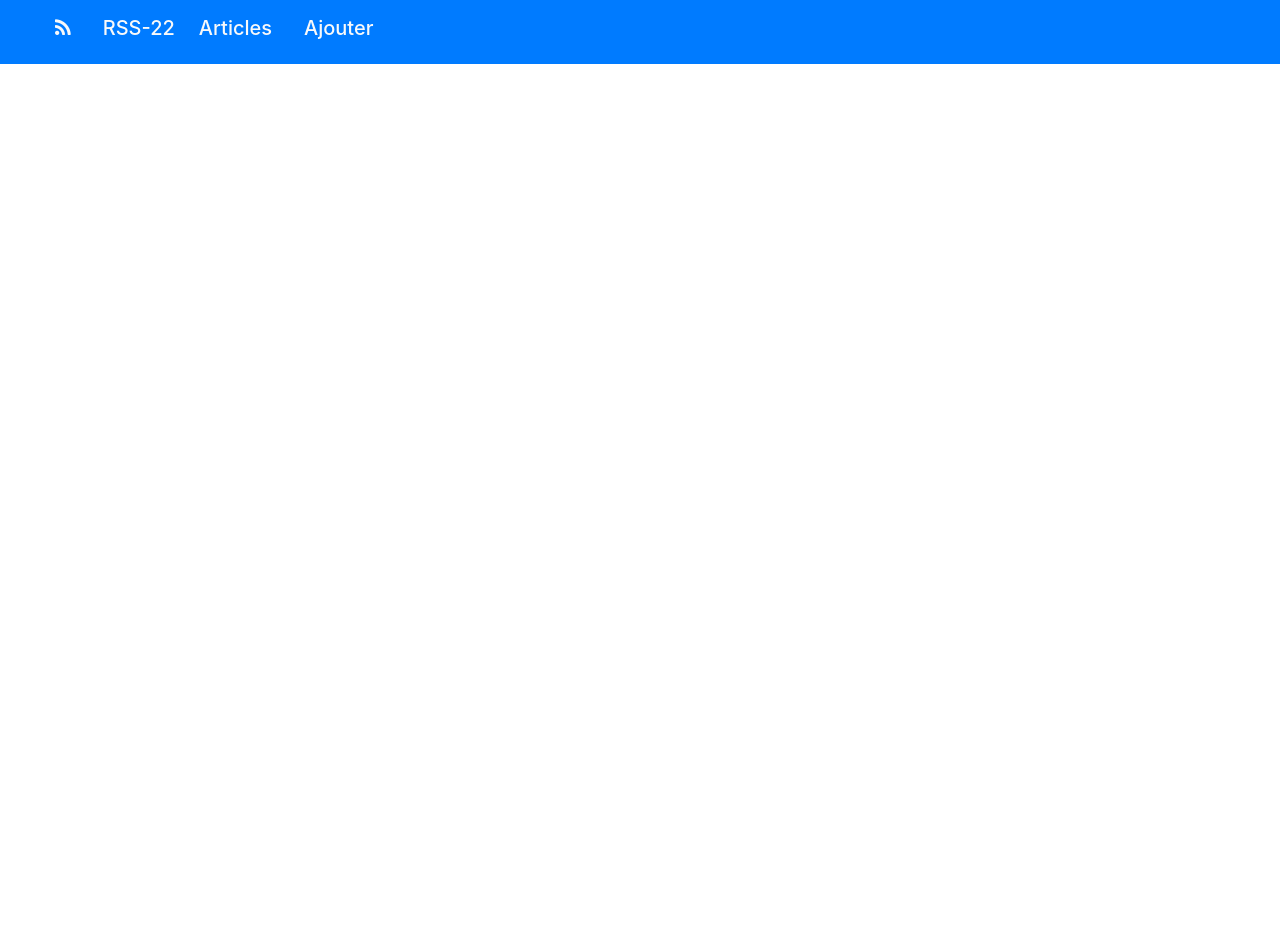
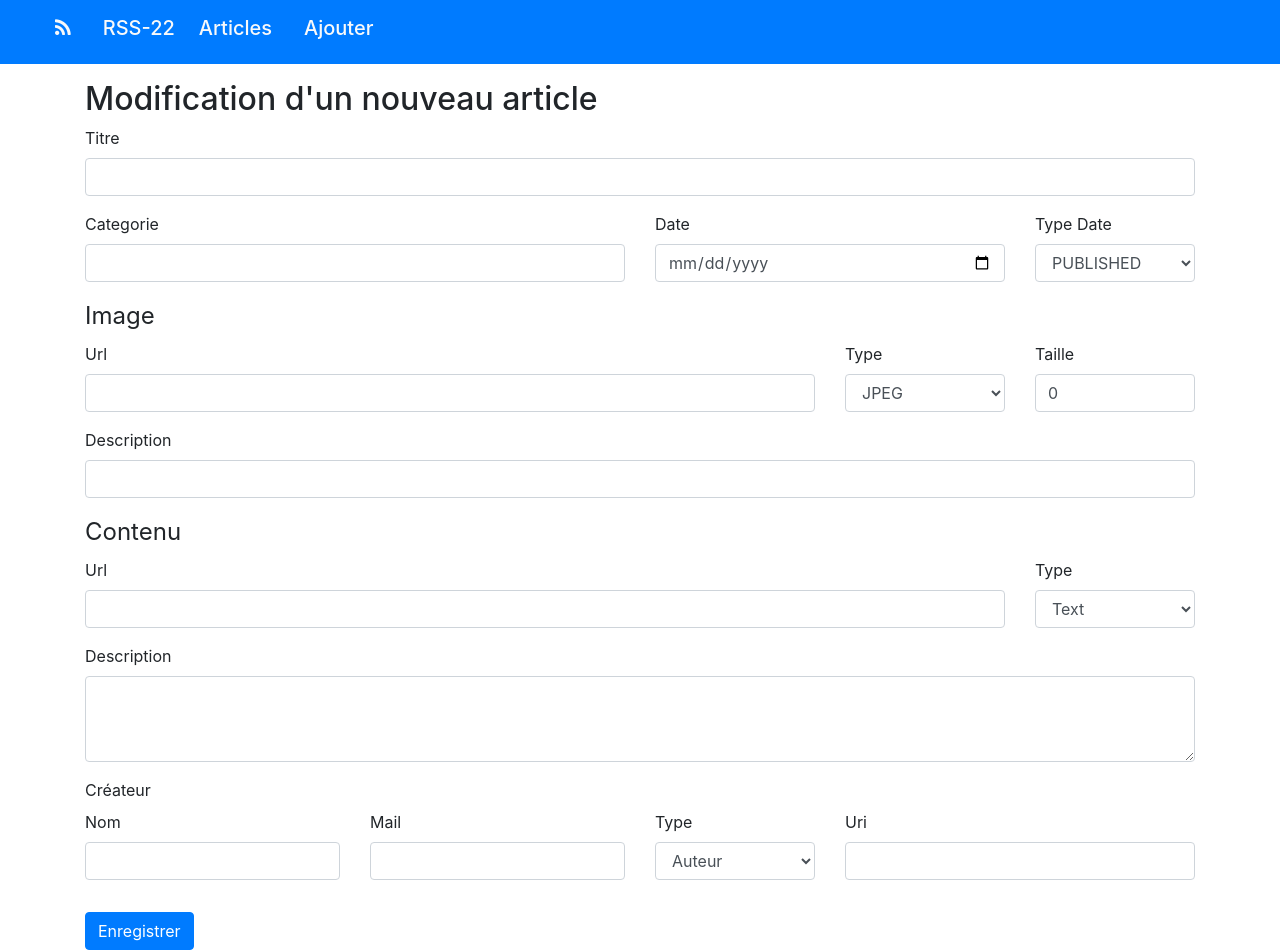
Before and after one commit to AhmedKassoum/rss-front-react, a React (Create React App) app: page /item in a window 1280 px wide. Shown: the top 952 px of the page. Before the commit the page ends 800 px from the top, so only its background shows below. Built offline with nearby package versions, Linux system fonts and the light colour scheme; no server answers.

Commit message:
Show add item form

```diff
--- /dev/null
+++ b/src/components/ItemForm.js
@@ -0,0 +1,266 @@
+import React from "react";
+//import Input from "./common/Input";
+
+const ItemForm = (props) => {
+  return (
+    <form onSubmit={props.onSubmit}>
+      <div className="row">
+        <div className="col">
+          <div className="form-group">
+            <label>Titre</label>
+            <input
+              type="text"
+              className="form-control"
+              name="title"
+              value={props.item.title}
+              onChange={props.onChange}
+            />
+          </div>
+          {/*<Input label={"Titre"} value={props.item.title} name={"title"} type={"text"} onChange={props.onChange} />*/}
+        </div>
+      </div>
+      <div className="row">
+        <div className="col-6">
+          <div className="form-group">
+            <label>Categorie</label>
+            <input
+              type="text"
+              className="form-control"
+              name="category"
+              value={props.item.category}
+              onChange={props.onChange}
+            />
+          </div>
+          {/*<Input label={"Categorie"}  value={props.item.category} name={"category"} type={"text"} onChange={props.onChange} />*/}
+        </div>
+        <div className="col-4">
+          <div className="form-group">
+            <label>Date</label>
+            <input
+              type={"date"}
+              className="form-control"
+              name="date"
+              value={props.item.date}
+              onChange={props.onChange}
+            />
+          </div>
+          {/*<Input label={"Date"} name={"date"}  value={props.item.date} type={"date"} onChange={props.onChange} />*/}
+        </div>
+        <div className="col-2">
+          <div className="form-group">
+            <label>Type Date</label>
+            <select
+              className="form-control"
+              name="dateType"
+              value={props.item.dateType}
+              onChange={props.onChange}
+            >
+              <option value={"published"}>PUBLISHED</option>
+              <option value={"updated"}>UPDATED</option>
+            </select>
+          </div>
+        </div>
+      </div>
+      <fieldset>
+        <legend>Image</legend>
+        <div className="row">
+          <div className="col-8">
+            {/*<Input label={"Url"} name={"imgUrl"}  value={props.item.image.url} type={"text"} onChange={props.onChange} />*/}
+            <div className="form-group">
+              <label>Url</label>
+              <input
+                type="text"
+                className="form-control"
+                name="imgUrl"
+                value={props.item.image.url}
+                onChange={props.onChange}
+              />
+            </div>
+          </div>
+          <div className="col-2">
+            <div className="form-group">
+              <label>Type</label>
+              <select
+                className="form-control"
+                name="imgType"
+                value={props.item.image.type}
+                onChange={props.onChange}
+              >
+                <option value={"jpeg"}>JPEG</option>
+                <option value={"jpg"}>JPG</option>
+                <option value={"png"}>PNG</option>
+              </select>
+            </div>
+          </div>
+          <div className="col-2">
+            {/*<Input label={"Taille"} name={"imgTaille"} type={"number"}  value={props.item.image.taille} onChange={props.onChange} />*/}
+            <div className="form-group">
+              <label>Taille</label>
+              <input
+                type="text"
+                className="form-control"
+                name="imgTaille"
+                value={props.item.image.taille}
+                onChange={props.onChange}
+              />
+            </div>
+          </div>
+        </div>
+        <div className="row">
+          <div className="col-12">
+            <div className="form-group">
+              <label>Description</label>
+              <input
+                type="text"
+                className="form-control"
+                name="imgDescription"
+                value={props.item.image.description}
+                onChange={props.onChange}
+              />
+            </div>
+            {/*<Input
+              label={"Description"}
+              name={"imgDescription"}
+              type={"text"}
+              value={props.item.image.description}
+              onChange={props.onChange}
+  />*/}
+          </div>
+        </div>
+      </fieldset>
+      <fieldset>
+        <legend>Contenu</legend>
+        <div className="row">
+          <div className="col-10">
+          <div className="form-group">
+              <label>Url</label>
+              <input
+                type="text"
+                className="form-control"
+                name="url"
+                value={props.item.content.url}
+                onChange={props.onChange}
+              />
+            </div>
+            {/*<Input
+              label={"Url"}
+              name={"contentUrl"}
+              type={"text"}
+              value={props.item.content.url}
+              onChange={props.onChange}
+/>*/}
+          </div>
+          <div className="col-2">
+            <div className="form-group">
+              <label>Type</label>
+              <select
+                value={props.item.content.type}
+                onChange={props.onChange}
+                className="form-control"
+                name="contentType"
+              >
+                <option value={"text"}>Text</option>
+                <option value={"src"}>SRC</option>
+              </select>
+            </div>
+          </div>
+        </div>
+        <div className="row">
+          <div className="col-12">
+            <div className="form-group">
+              <label>Description</label>
+              <textarea
+                name="content"
+                className="form-control"
+                rows={3}
+                value={props.item.content.content}
+                onChange={props.onChange}
+              ></textarea>
+            </div>
+          </div>
+        </div>
+      </fieldset>
+      <fieldset>
+        <label>Créateur</label>
+        <div className="row">
+          <div className="col-3">
+            <div className="form-group">
+              <label>Nom</label>
+              <input
+                type="text"
+                className="form-control"
+                name="name"
+                value={props.item.creator.name}
+                onChange={props.onChange}
+              />
+            </div>
+            {/*<Input
+              label={"Nom"}
+              name={"creatorName"}
+              type={"text"}
+              value={props.item.creator.name}
+              onChange={props.onChange}
+/>*/}
+          </div>
+          <div className="col-3">
+            <div className="form-group">
+              <label>Mail</label>
+              <input
+                type="text"
+                className="form-control"
+                name="mail"
+                value={props.item.creator.mail}
+                onChange={props.onChange}
+              />
+            </div>
+            {/*<Input
+              label={"Mail"}
+              name={"creatorMail"}
+              type={"text"}
+              value={props.item.creator.mail}
+              onChange={props.onChange}
+/>*/}
+          </div>
+          <div className="col-2">
+            <div className="form-group">
+              <label>Type</label>
+              <select
+                name="creatorType"
+                className="form-control"
+                value={props.item.creator.type}
+                onChange={props.onChange}
+              >
+                <option value="author">Auteur</option>
+                <option value={"contributor"}>Contributeur</option>
+              </select>
+            </div>
+          </div>
+          <div className="col-4">
+            <div className="form-group">
+              <label>Uri</label>
+              <input
+                type="text"
+                className="form-control"
+                name={props.item.creator.uri}
+                value={props.item.creator.uri}
+                onChange={props.onChange}
+              />
+            </div>
+            {/*<Input
+              label={"Uri"}
+              name={"creatorUri"}
+              type={"text"}
+              value={props.item.creator.uri}
+              onChange={props.onChange}
+/>*/}
+          </div>
+        </div>
+      </fieldset>
+      <button className="btn btn-primary mt-3 mb-3" type="submit">
+        Enregistrer
+      </button>
+    </form>
+  );
+};
+
+export default ItemForm;
--- a/src/components/ItemList.js
+++ b/src/components/ItemList.js
@@ -1,23 +1,26 @@
 import React from "react";
+import { Link } from "react-router-dom";
 
-const ItemList=(props)=>{
-    return(
+const ItemList = (props) => {
+  return (
     <tr>
-            <td>{props.item.guid}</td>
+      <td>
+        <Link to={"/item/" + props.item.guid}>{props.item.guid}</Link>
+      </td>
       <td>{props.item.title}</td>
       <td>{props.item.category}</td>
       <td>{props.item.date}</td>
       <td>
         <div className="row-cols-2">
-              <a className="btn btn-sm" href={"/item-details/"+props.guid} >
+          <a className="btn btn-sm" href={"/item-details/" + props.guid}>
             <i class="fa fa-solid fa-eye"></i>
           </a>
-              <a className="btn btn-sm" href={"/item-details/"+props.guid} >
+          <a className="btn btn-sm" href={"/item-details/" + props.guid}>
             <i class="fa fa-duotone fa-trash"></i>
           </a>
         </div>
       </td>
     </tr>
   );
-}
+};
 export default ItemList;
--- a/src/components/ManageItem.js
+++ b/src/components/ManageItem.js
@@ -1,9 +1,62 @@
-import React from "react";
+import React, {  useState } from "react";
+//import * as itemApi from "../api/itemApi";
+import ItemForm from "./ItemForm";
 
-const ManageItem=()=>{
-    return(
-        <div></div>
-    );
-}
+const ManageItem = (props) => {
+  const [item, setItem] = useState({
+    guid: null,
+    title: "",
+    category: "",
+    dateType: "",
+    date: Date(),
+    image: {
+      url: "",
+      type: "",
+      description: "",
+      taille: 0,
+    },
+    content: {
+      url: "",
+      type: "",
+      content: "",
+    },
+    creator: {
+      type: "",
+      name: "",
+      mail: "",
+      uri: "",
+    },
+  });
+
+  /*useEffect(() => {
+    const guid = props.match.params.guid;
+    if (guid) {
+      itemApi.getItemByGuid(guid).then((_item) => setItem(_item));
+    }
+  }, [props.match.params.guid]);*/
+
+  function handleChange({ target }) {
+    setItem({
+      ...item,
+      [target.name]: target.value,
+    });
+  }
+
+  function handleSubmit(event) {
+    event.preventDefault();
+    console.log(item);
+  }
+
+  return (
+    <div className="container mt-3">
+      <h2>
+        {item.guid
+          ? "Ajout d'un nouveau article"
+          : "Modification d'un nouveau article"}
+      </h2>
+      <ItemForm item={item} onChange={handleChange} onSubmit={handleSubmit} />
+    </div>
+  );
+};
 
 export default ManageItem;
--- /dev/null
+++ b/src/components/common/Input.js
@@ -0,0 +1,12 @@
+import React from "react";
+
+const Input=(props)=>{
+    return(
+        <div className="form-group">
+            <label>{props.label}</label>
+            <input type={props.type} name={props.name} value={props.value} onChange={props.onChange} className="form-control"/>
+        </div>
+    );
+}
+
+export default Input;
```
Also changed, not shown: src/components/common/Header.js (+7 -7 lines), src/components/ItemDetails.js (line endings or trailing spaces). Lines whose indentation alone changed are shown as unchanged.
